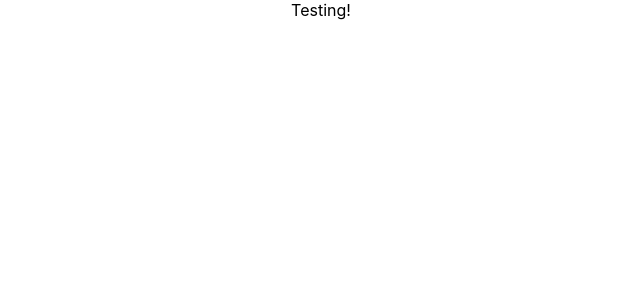
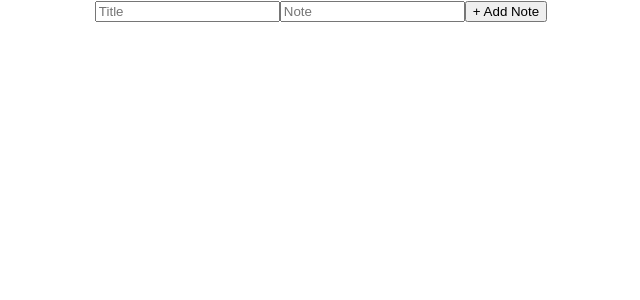
Before and after one commit to ollienorman/notes-react, a React (Create React App) app: page / in a window 1280 px wide. Shown: the top 300 px of the page, without its empty margins (319-959 px from the left). Built offline with nearby package versions, Linux system fonts and the light colour scheme.

Commit message:
Add basic NewNote component with Title and Body inputs and a submit button

```diff
--- a/src/App.js
+++ b/src/App.js
@@ -1,7 +1,9 @@
+import { useState } from 'react';
 import './App.css';
 import NewNote from './components/NewNote';
 
 function App() {
+
   return (
     <div className="App">
       <NewNote/>
--- a/src/components/NewNote.js
+++ b/src/components/NewNote.js
@@ -1,11 +1,27 @@
 import React from 'react'
 
 class NewNote extends React.Component {
+
+  titleRef = React.createRef();
+  bodyRef = React.createRef();
+
+  createNote = (event) => {
+    event.preventDefault();
+    console.log(this);
+    const note = {
+      title: this.titleRef.current.value,
+      body: this.bodyRef.current.value
+    }
+    console.log(note);
+  }
+
   render() {
     return (
-      <div>
-        Testing!
-      </div>
+      <form className="new-note" onSubmit={this.createNote}>
+        <input type="text" name="title" ref={this.titleRef} placeholder="Title"/>
+        <input type="text" name="body" ref={this.bodyRef} placeholder="Note"/>
+        <button type="submit">+ Add Note</button>
+      </form>
   )
   }
 }
```
